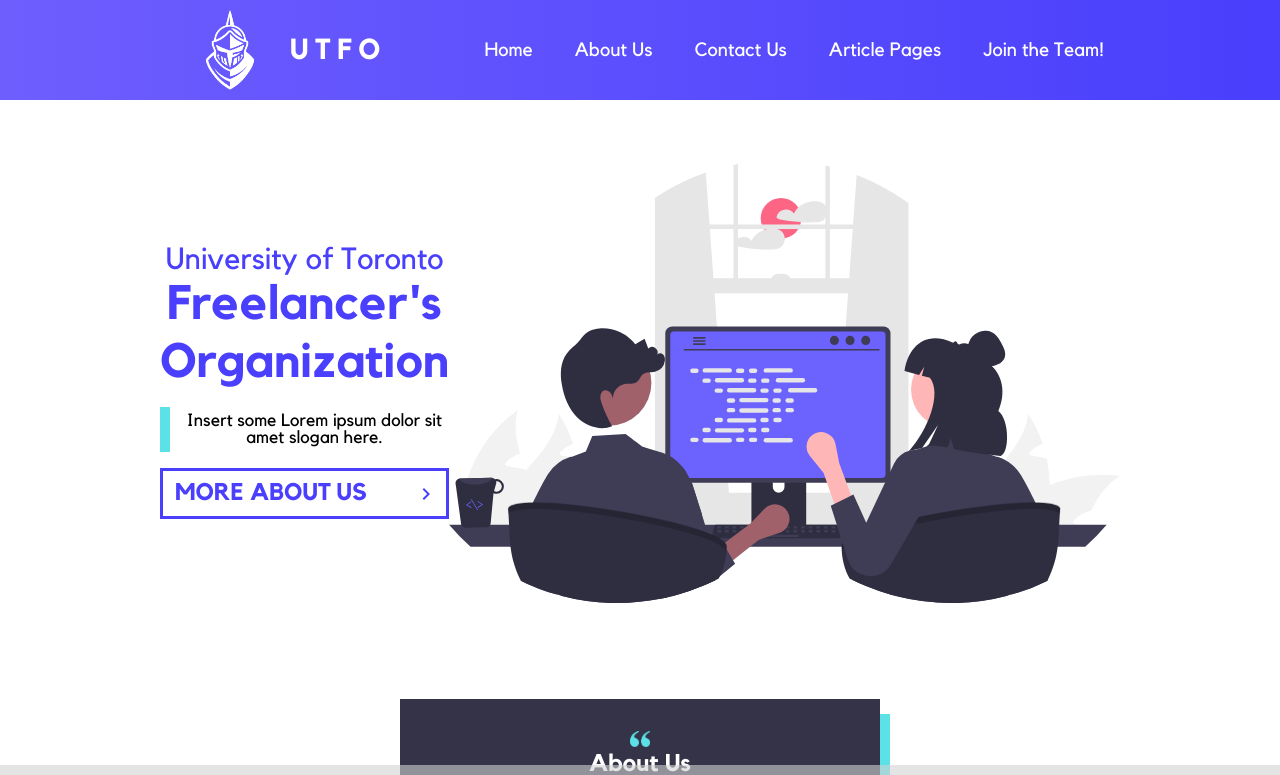
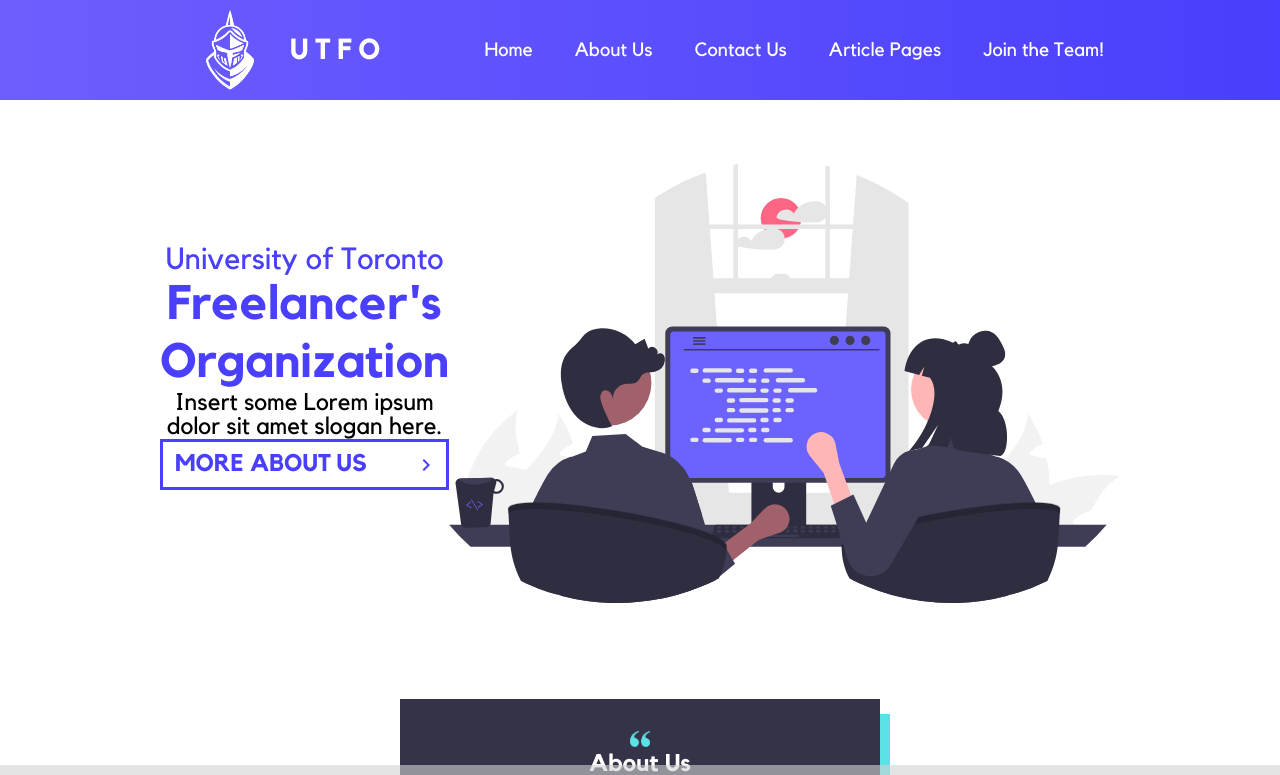
Before and after one commit to UTFO/UTFO-Website, a React (Create React App) app: page / in a window 1280 px wide. Shown: the top 775 px of the page. Built offline with nearby package versions, Linux system fonts and the light colour scheme.

Commit message:
Make Slogan specific to homepage

```diff
--- a/src/components/pages/Home/Slogan.css
+++ b/src/components/pages/Home/Slogan.css
@@ -1,4 +1,4 @@
-p.slogan {
+.main-image p.slogan {
 	border-left: 10px solid #5CE1E6;
 	padding: 5px 0 6px 10px;
 	font-size: 1.1rem;
--- a/src/components/pages/Home/Slogan.js
+++ b/src/components/pages/Home/Slogan.js
@@ -1,5 +1,3 @@
-import './Slogan.css';
-
 export default function Slogan() {
 	return (
 		<p className="slogan">Insert some Lorem ipsum dolor sit amet slogan here.</p>
```
